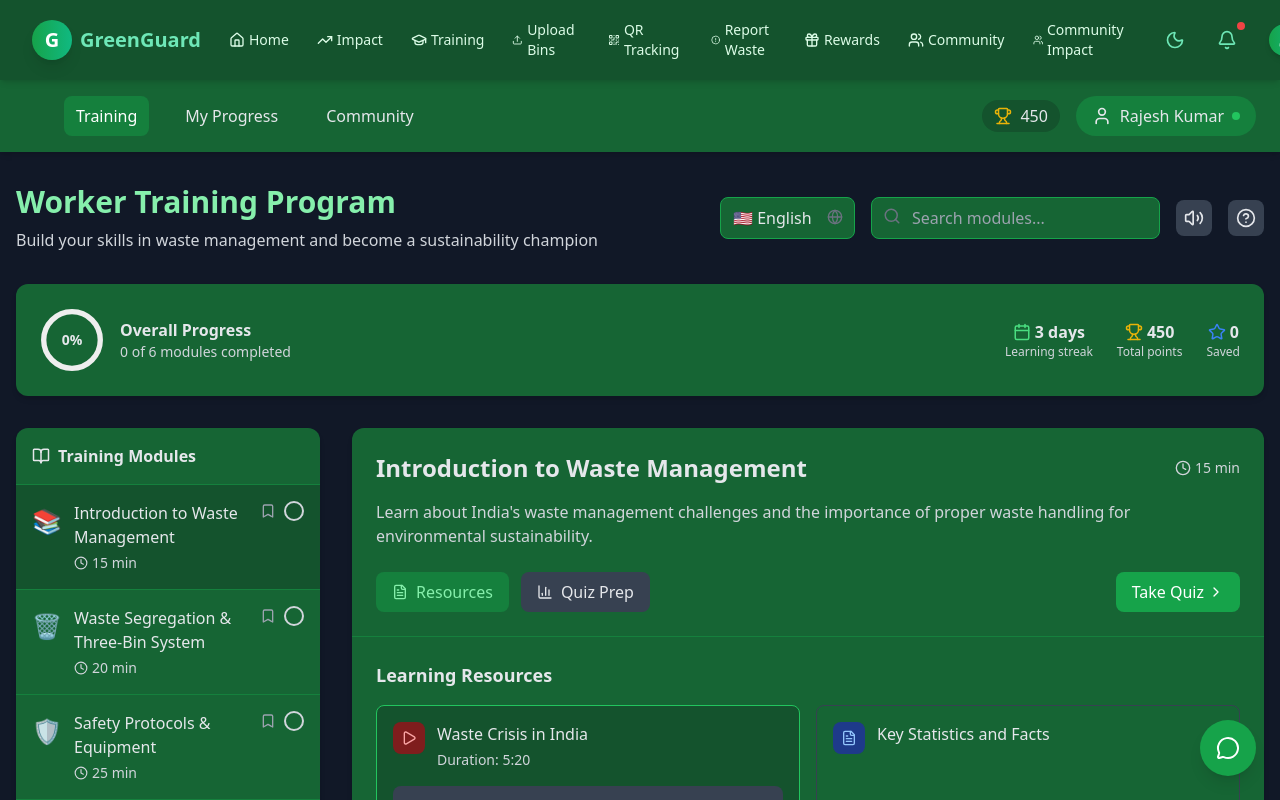
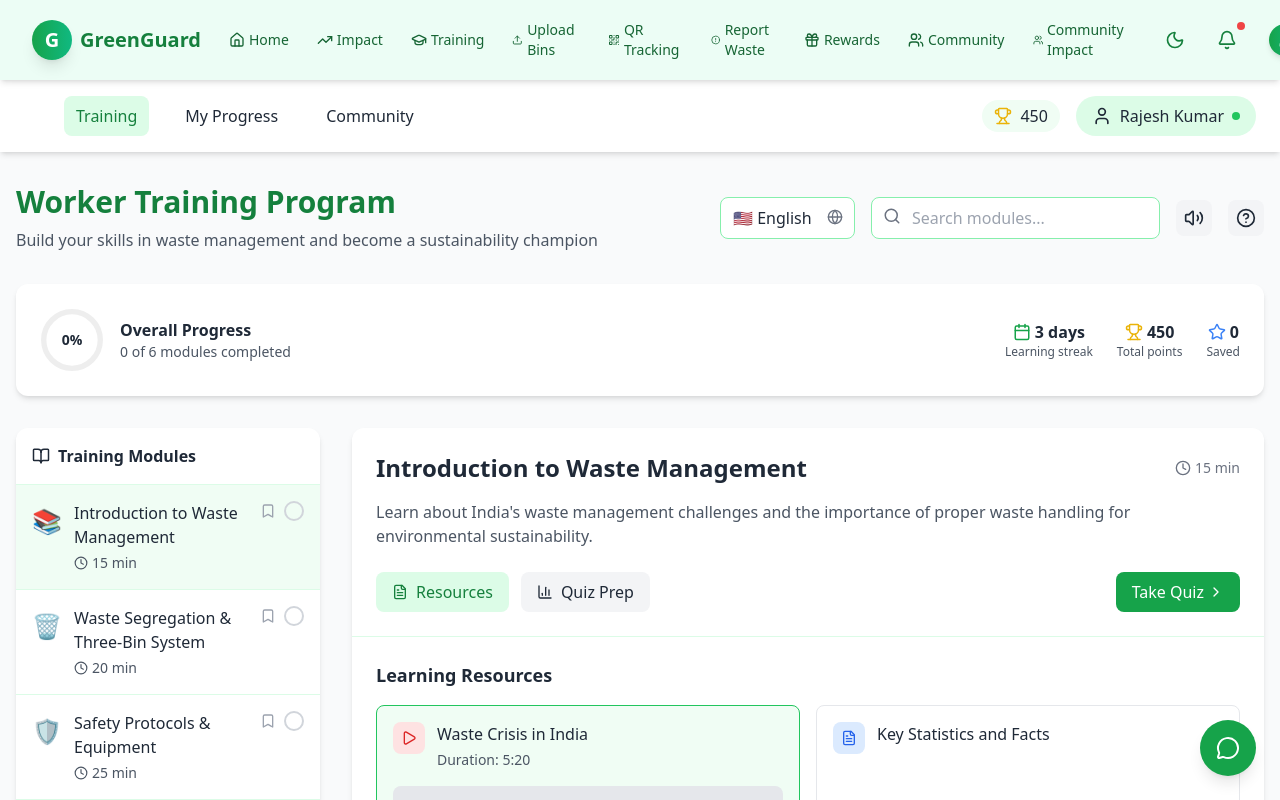
Before and after one commit to Saptakcodes/WasteManagement-PS-60-SIH-Frontend, a React (Vite) app: page /worker/training in a window 1280 px wide. Shown: the top 800 px of the page. Built offline with nearby package versions, Linux system fonts and the light colour scheme.

Commit message:
testing themetoggle

```diff
--- a/src/pages/WorkerTraining.jsx
+++ b/src/pages/WorkerTraining.jsx
@@ -72,9 +72,9 @@ const WorkerTraining = () => {
     setUserName('Rajesh Kumar');
 
     // Check system preference for dark mode
-    if (window.matchMedia && window.matchMedia('(prefers-color-scheme: light)').matches) {
-      setDarkMode(true);
-    }
+    // if (window.matchMedia && window.matchMedia('(prefers-color-scheme: light)').matches) {
+    //   setDarkMode(true);
+    // }
   }, []);
 
   // Apply dark mode class to body
--- a/tailwind.config.js
+++ b/tailwind.config.js
@@ -9,7 +9,7 @@ export default {
     extend: {
       colors: {
         light: "#ffffff",
-        dark: "#111827",
+        dark: "#ffffff",
       },
     },
   },
```
